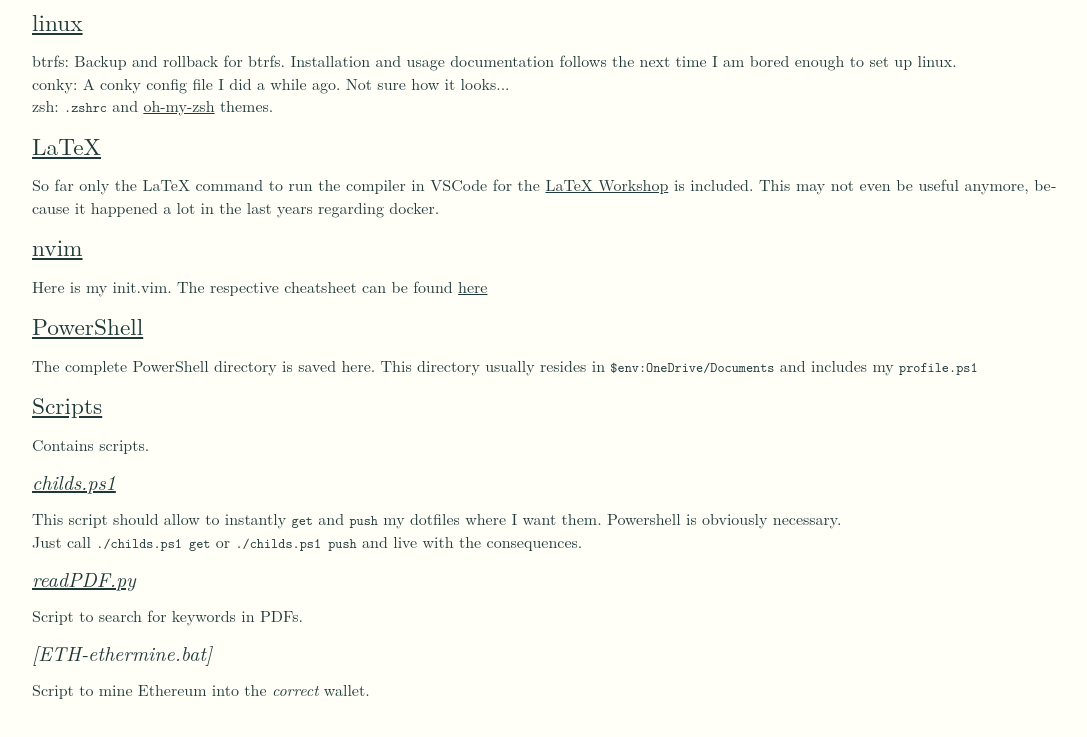
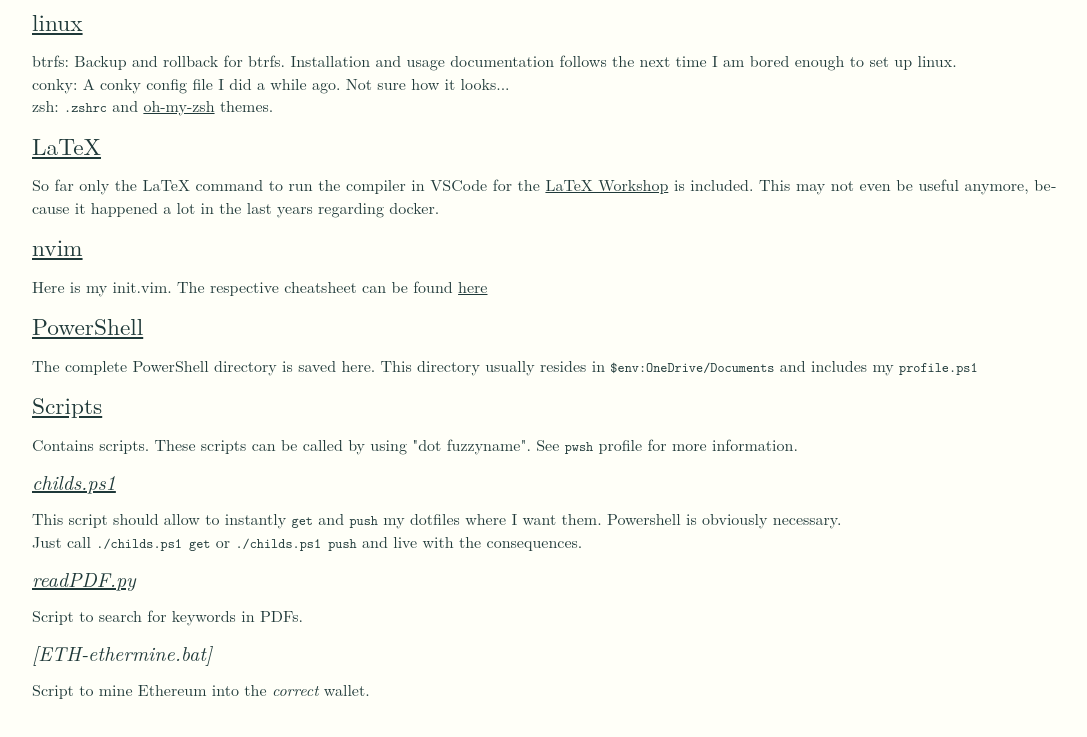
Before and after one commit to klawr/dotfiles, a website: page docs/index.html in a window 1280 px wide. Shown: the part 53-790 px from the top of the page, without its empty margins (96-1183 px from the left). Drawn offline with nearby package versions, Linux system fonts and the light colour scheme.

Commit message:
Add text to scripts

```diff
--- a/docs/index.html
+++ b/docs/index.html
@@ -30,7 +30,9 @@ This may not even be useful anymore, because it happened a lot in the last years
 <h2 id="powershell"><a href="https://github.com/klawr/dotfiles/tree/master/PowerShell">PowerShell</a></h2>
 <p>The complete PowerShell directory is saved here. This directory usually resides in <code>$env:OneDrive/Documents</code> and includes my <code>profile.ps1</code></p>
 <h2 id="scripts"><a href="https://github.com/klawr/dotfiles/tree/master/Scripts">Scripts</a></h2>
-<p>Contains scripts.</p>
+<p>Contains scripts.
+These scripts can be called by using &quot;dot fuzzyname&quot;.
+See <code>pwsh</code> profile for more information.</p>
 <h3 id="childsps1"><a href="https://github.com/klawr/dotfiles/tree/master/childs.ps1">childs.ps1</a></h3>
 <p>This script should allow to instantly <code>get</code> and <code>push</code> my dotfiles where I want them.
 Powershell is obviously necessary. <br>
```
Also changed, not shown: docs/index.md (+2 -0 lines).
